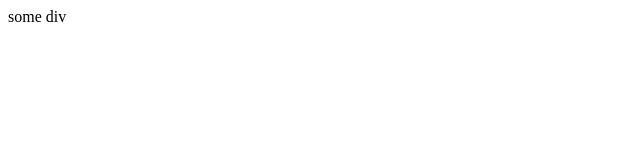
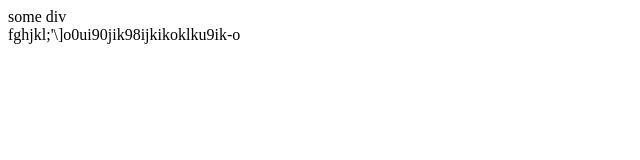
Before and after one commit to dantyushin/gitnew, a plain HTML site: page index.html in a window 1280 px wide. Shown: the whole page, without its empty margins (0-640 px from the left). Drawn offline with Linux system fonts and the light colour scheme.

Commit message:
comment 3

```diff
--- a/index.html
+++ b/index.html
@@ -7,5 +7,6 @@
 </head>
 <body>
     <div>some div</div>
+    <t>fghjkl;'\]o0ui90jik98ijkikoklku9ik-o</t>
 </body>
 </html>
```
